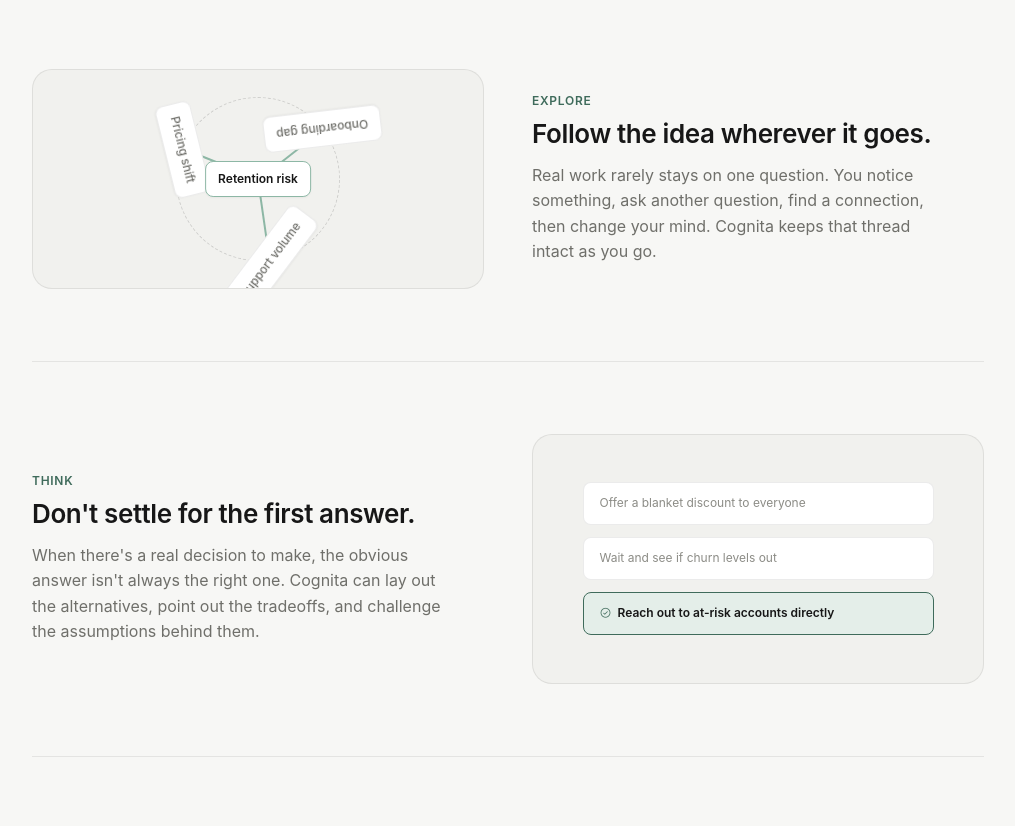
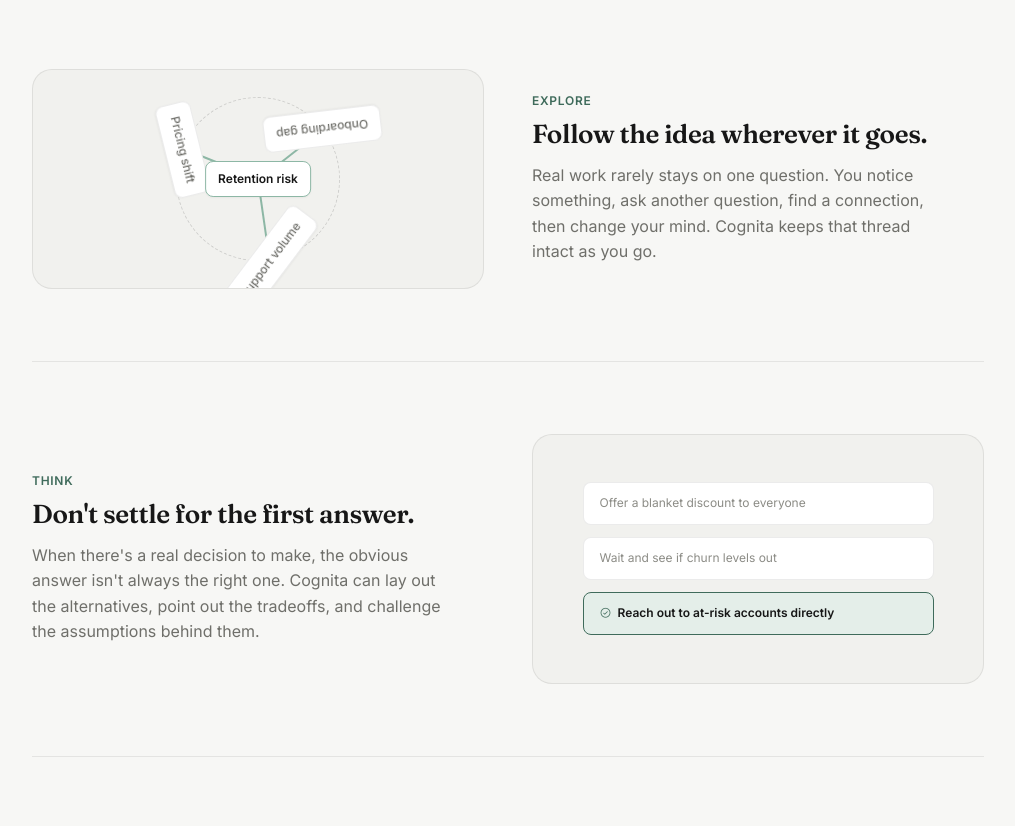
Before and after one commit to Cognita-Dev/cognita, a plain HTML site: page index.html in a window 1280 px wide. Shown: the part 1529-2355 px from the top of the page, without its empty margins (132-1147 px from the left). Drawn offline with nearby package versions, Linux system fonts and the light colour scheme.

Commit message:
Refactor font settings in shared.css
Updated font settings to include 'Fraunces' for headings and 'Inter' for body text, enhancing typography.

```diff
--- a/css/shared.css
+++ b/css/shared.css
@@ -2,6 +2,8 @@
    Design tokens + resets. Calm, editorial, Apple-adjacent: warm
    near-white surfaces, one restrained sage accent, quiet depth.
 */
+
+@import url('https://fonts.googleapis.com/css2?family=Fraunces:opsz,wght@9..144,400;9..144,500;9..144,600;9..144,700&family=Inter:wght@400;500;600;700&display=swap');
 
 :root {
   /* ── Color — Light ── */
@@ -28,9 +30,15 @@
   --danger:   #b3423a;
   --danger-subtle: #f7ece9;
 
-  /* ── Type ── */
-  --font: -apple-system, BlinkMacSystemFont, "SF Pro Text", "Inter", "Segoe UI", Helvetica, Arial, sans-serif;
-  --font-display: var(--font);
+  /* ── Type ──
+     Fraunces: the display/headline face — a warm, slightly literary
+     serif with real personality (this is the single biggest lever for
+     "premium" — swap it in on every h1/h2/h3 and the whole site reads
+     differently).
+     Inter: body copy, nav, buttons, UI chrome — stays a clean sans so
+     paragraphs remain easy to scan. */
+  --font: "Inter", -apple-system, BlinkMacSystemFont, "SF Pro Text", "Segoe UI", Helvetica, Arial, sans-serif;
+  --font-display: "Fraunces", "Iowan Old Style", Georgia, serif;
 
   --text-xs:   0.75rem;
   --text-sm:   0.875rem;
@@ -122,6 +130,15 @@ a { color: inherit; text-decoration: none; }
 button, input, textarea, select { font: inherit; color: inherit; }
 button { cursor: pointer; border: none; background: none; }
 h1, h2, h3, h4, p { margin: 0; }
+
+/* Headings default to the display serif everywhere on the site.
+   Anything that needs to stay sans (nav labels, buttons, small UI
+   text) already sets its own font-family lower in the cascade via
+   marketing.css / home.css, so this is a safe global default. */
+h1, h2, h3, h4 {
+  font-family: var(--font-display);
+  letter-spacing: -0.01em;
+}
 
 ::selection {
   background: var(--accent-subtle);
```
